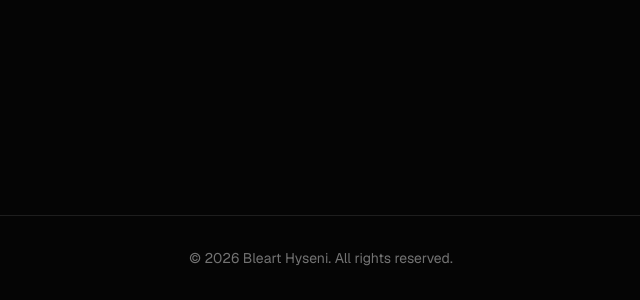
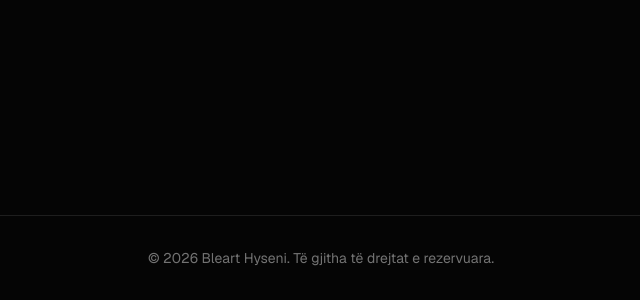
Before and after one commit to blearthysenii/blearthyseni-portfolio, a Next.js app in the folder web/: page /al/cv in a window 1280 px wide. Shown: the part 1144-1444 px from the top of the page, without its empty margins (319-959 px from the left). Built offline with nearby package versions, Linux system fonts and the light colour scheme.

Commit message:
feat(i18n): localize footer copyright

```diff
--- a/web/components/layout/Footer.tsx
+++ b/web/components/layout/Footer.tsx
@@ -1,11 +1,22 @@
+"use client";
+
+import { usePathname } from "next/navigation";
 import { Container } from "../ui/Container";
 
 export function Footer() {
+  const pathname = usePathname();
+  const isAlbanian = pathname.startsWith("/al");
+
   return (
     <footer className="border-t border-white/10 py-8">
       <Container>
         <div className="text-center text-sm text-neutral-500">
-          <p>&copy; 2026 Bleart Hyseni. All rights reserved.</p>
+          <p>
+            &copy; 2026 Bleart Hyseni.{" "}
+            {isAlbanian
+              ? "Të gjitha të drejtat e rezervuara."
+              : "All rights reserved."}
+          </p>
         </div>
       </Container>
     </footer>
```
